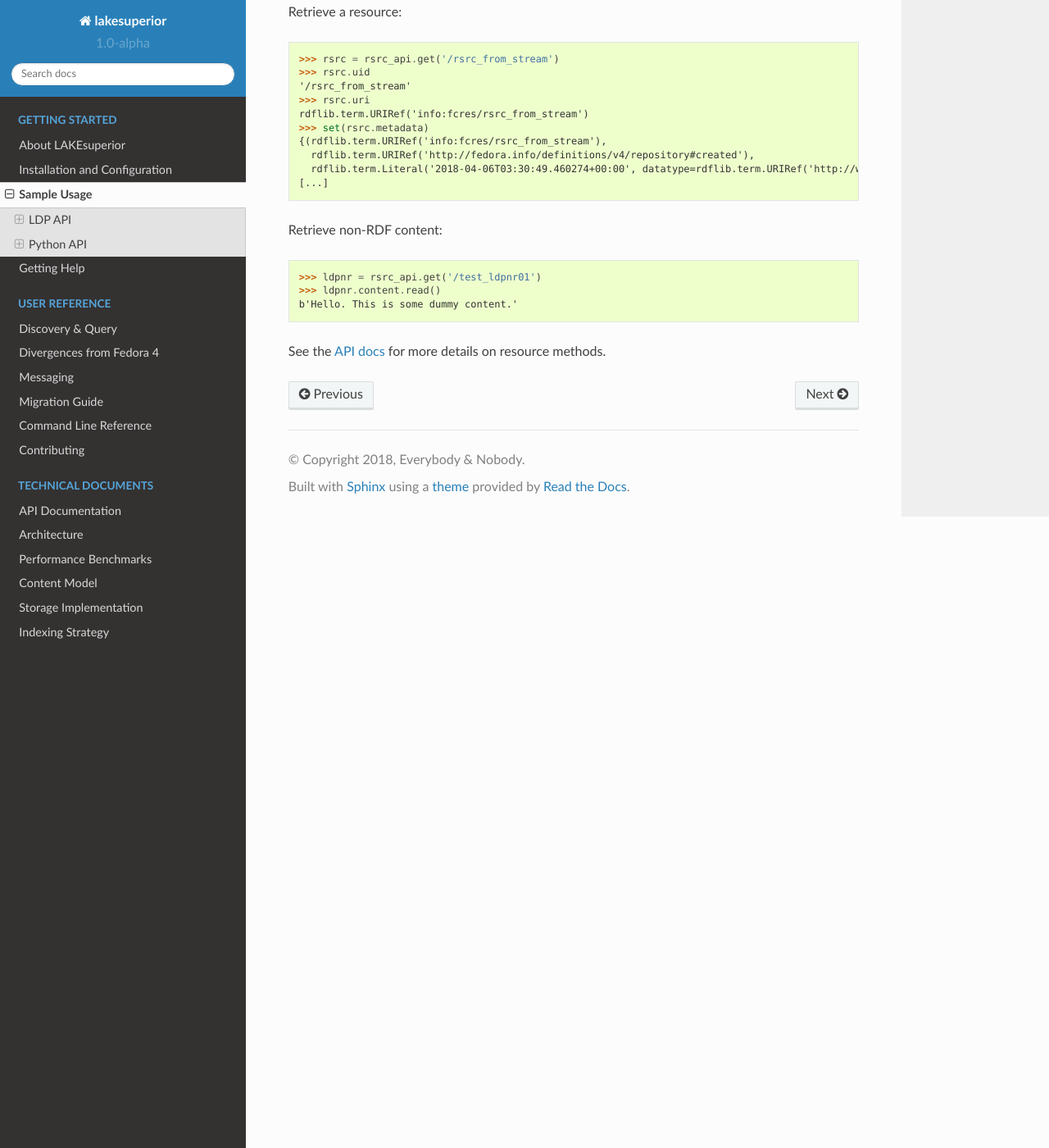
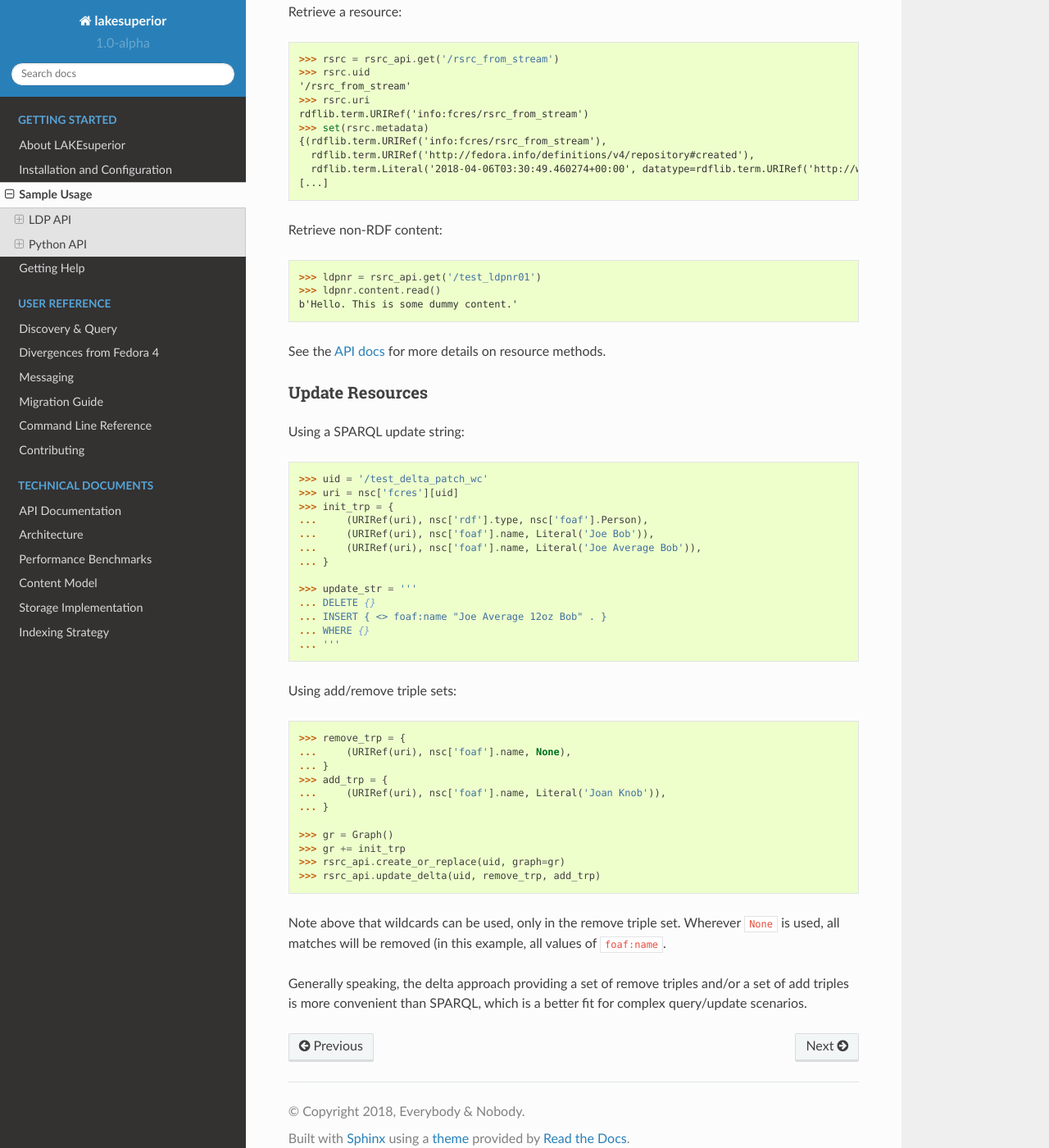
Before and after one commit to scossu/lakesuperior, a Sphinx documentation site: the page built from docs/usage.rst, in a window 1280 px wide and 1400 px high, scrolled down 3113 px. Shown: the whole window at 82% size. Built offline with Sphinx 7.4.7 and the Read the Docs theme 2.0.0, drawn with Linux system fonts in a browser that asks for light colours; formulas are drawn with MathJax 3; some of the changed text lies outside the part shown.

Commit message:
Add patch docs.

```diff
--- a/docs/usage.rst
+++ b/docs/usage.rst
@@ -156,7 +156,7 @@
     >>> rsrc_api.create('/rsrc_from_stream', 'res1')
 
 
-Retrieve resources
+Retrieve Resources
 ~~~~~~~~~~~~~~~~~~
 
 Retrieve a resource::
@@ -179,3 +179,44 @@
     b'Hello. This is some dummy content.'
 
 See the :doc:`API docs <api>` for more details on resource methods.
+
+Update Resources
+~~~~~~~~~~~~~~~~
+
+Using a SPARQL update string::
+
+    >>> uid = '/test_delta_patch_wc'
+    >>> uri = nsc['fcres'][uid]
+    >>> init_trp = {
+    ...     (URIRef(uri), nsc['rdf'].type, nsc['foaf'].Person),
+    ...     (URIRef(uri), nsc['foaf'].name, Literal('Joe Bob')),
+    ...     (URIRef(uri), nsc['foaf'].name, Literal('Joe Average Bob')),
+    ... }
+
+    >>> update_str = '''
+    ... DELETE {}
+    ... INSERT { <> foaf:name "Joe Average 12oz Bob" . }
+    ... WHERE {}
+    ... '''
+
+Using add/remove triple sets::
+
+    >>> remove_trp = {
+    ...     (URIRef(uri), nsc['foaf'].name, None),
+    ... }
+    >>> add_trp = {
+    ...     (URIRef(uri), nsc['foaf'].name, Literal('Joan Knob')),
+    ... }
+
+    >>> gr = Graph()
+    >>> gr += init_trp
+    >>> rsrc_api.create_or_replace(uid, graph=gr)
+    >>> rsrc_api.update_delta(uid, remove_trp, add_trp)
+
+Note above that wildcards can be used, only in the remove triple set. Wherever
+``None`` is used, all matches will be removed (in this example, all values of
+``foaf:name``.
+
+Generally speaking, the delta approach providing a set of remove triples and/or
+a set of add triples is more convenient than SPARQL, which is a better fit for
+complex query/update scenarios.
```
